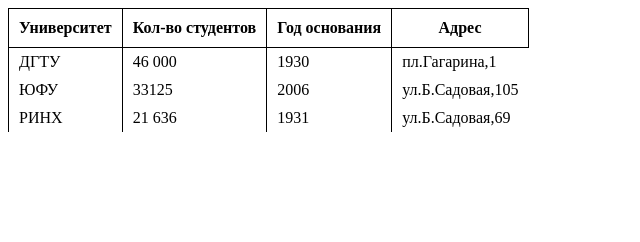
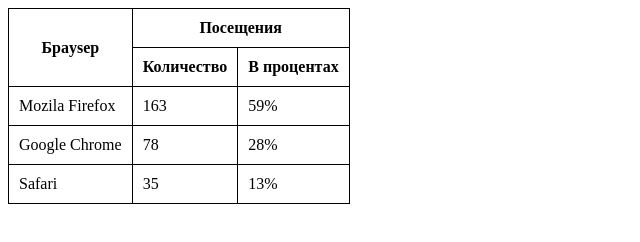
Before and after one commit to hoilij0/------------, a plain HTML site: page лаба3/Indexgit.html in a window 1280 px wide. Shown: the whole page, without its empty margins (0-640 px from the left). Drawn offline with Linux system fonts and the light colour scheme; files whose address does not match are found by name.

Commit message:
5zadanie

```diff
--- a/static/css/stylegit.css
+++ b/static/css/stylegit.css
@@ -1,12 +1,12 @@
 table{
-    border: ipx solid  black;
+    border:1px solid black;
     border-collapse: collapse;
 }
 td{
-    padding: 5px 10px;
-    border-left: 1px solid  black;
+    border:1px solid black;
+    padding: 10px;
 }
 th{
-    padding: 10px;
-    border: 1px solid  black;
+    border:1px solid black;
+    padding:10px;
 }
--- a/лаба3/Indexgit.html
+++ b/лаба3/Indexgit.html
@@ -1,37 +1,35 @@
 <!DOCTYPE html>
-<html>
+<html lang="en">
 <head>
-    <title>таблицы 1</title>
+    <meta charset="UTF-8">
+    <title>Document</title>
     <link rel="stylesheet" href="C:\Users\Hoilij0\Desktop\Лабораторные и др\Разработка интерфейса\Лабораторные\static\css\stylegit.css">
 </head>
 <body>
-
-<table>
+    <table>
     <tr>
-        <th>Университет</th>
-        <th>Кол-во студентов</th>
-        <th>Год основания</th>
-        <th>Адрес</th>
-    </tr>
+    <th colspan="2" rowspan="2">Бpaysep</th>
+    <th colspan="2">Посещения</th>
+</tr>
     <tr>
-        <td>ДГТУ</td>
-        <td>46 000</td>
-        <td>1930</td>
-        <td>пл.Гагарина,1</td>
-    </tr>
+    <th>Количество</th>
+    <th>В процентах</th>
+</tr>
     <tr>
-        <td>ЮФУ</td>
-        <td>33125</td>
-        <td>2006</td>
-        <td>ул.Б.Садовая,105</td>
-    </tr>
+    <td colspan="2">Мozila Firefox</td>
+    <td>163</td>
+    <td>59%</td>
+</tr>
     <tr>
-        <td>РИНХ</td>
-        <td>21 636</td>
-        <td>1931</td>
-        <td>ул.Б.Садовая,69</td>
-    </tr>
+    <td colspan="2">Google Chrome</td>
+    <td>78</td>
+    <td>28%</td>
+</tr>
+    <tr>
+    <td colspan="2">Safari</td>
+    <td>35</td>
+    <td>13%</td>
+</tr>
 </table>
-
 </body>
 </html>
```
